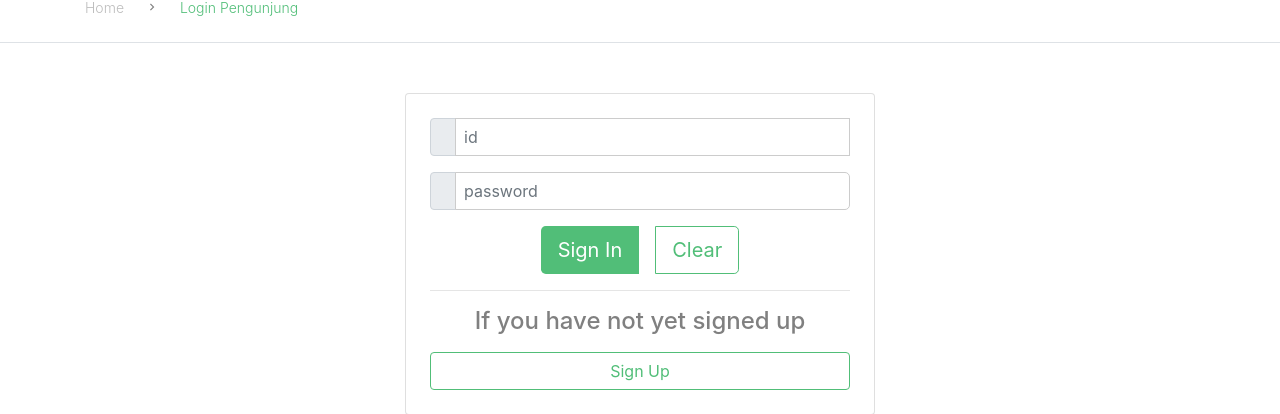
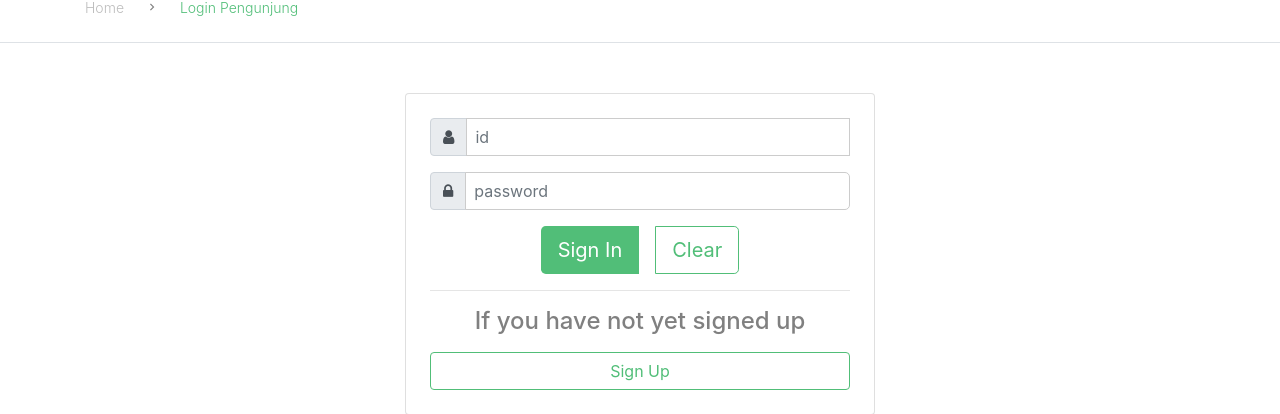
Before and after one commit to limmm15/Project-Akhir-Grup-2, a Flask app: page /loginP in a window 1280 px wide. Shown: the part 332-746 px from the top of the page. Run offline with Flask 3, Linux system fonts and the light colour scheme; some libraries are stand-ins or nearby versions; some web fonts are replaced.

Commit message:
update login pengunjung

```diff
--- a/templates/daftar.html
+++ b/templates/daftar.html
@@ -11,7 +11,7 @@
 
 <br />
 
-<div class="container mt-5 form">
+<div class="container mt-5 mb-5 form">
     <form action="{{ url_for('submit') }}" method="post" enctype="multipart/form-data" id="pendaftaranForm"
         onsubmit="return kirim(event)">
         <div class="mb-3 row">
--- a/templates/loginP.html
+++ b/templates/loginP.html
@@ -30,7 +30,7 @@
                         <div class="form-group">
                             <div class="input-group">
                                 <div class="input-group-prepend">
-                                    <span class="input-group-text"><i class="fa fa-user"></i></span>
+                                    <span class="input-group-text"><i class="icon-user"></i></span>
                                 </div>
                                 <input id="input-username" class="form-control" type="text" placeholder="id">
                                 <div class="input-group-append d-none" id="btn-check-dup">
@@ -50,7 +50,7 @@
                         <div class="form-group">
                             <div class="input-group">
                                 <div class="input-group-prepend">
-                                    <span class="input-group-text"><i class="fa fa-lock"></i></span>
+                                    <span class="input-group-text"><i class="icon-lock"></i></span>
                                 </div>
                                 <input id="input-password" class="form-control" type="password" placeholder="password">
                             </div>
@@ -82,7 +82,7 @@
                             <div class="form-group">
                                 <div class="input-group">
                                     <div class="input-group-prepend">
-                                        <span class="input-group-text"><i class="fa fa-lock"></i></span>
+                                        <span class="input-group-text"><i class="icon-lock"></i></span>
                                     </div>
                                     <input id="input-password2" class="form-control" type="password"
                                         placeholder="Confirm your password">
```
